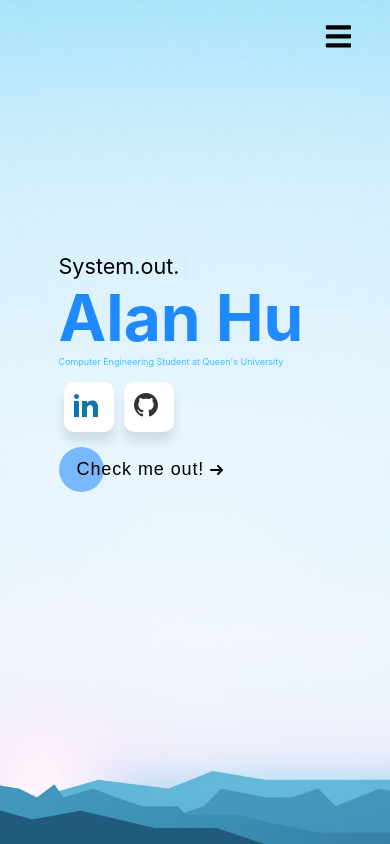
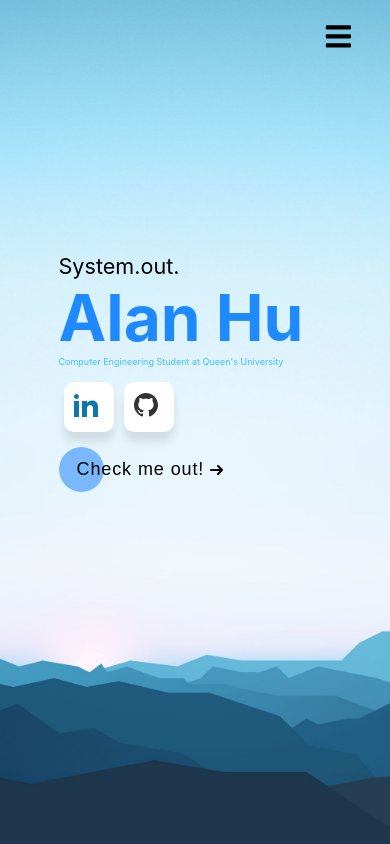
Before and after one commit to alhu45/alanhu-website, a React (Vite) app: page / in a window 390 px wide. Built offline with nearby package versions, Linux system fonts and the light colour scheme.

Commit message:
mobile issue

```diff
--- a/src/styles/Home.css
+++ b/src/styles/Home.css
@@ -21,32 +21,6 @@
     height: 100%;
     object-fit: cover;
     object-position: center;
-
-    transform: scale(1.3); /* default zoom */
-}
-
-/* Tablets */
-@media (max-width: 768px) {
-    .background-image {
-        transform: scale(1.4);
-        object-position: center top; /* keeps focus better */
-    }
-}
-
-/* Phones */
-@media (max-width: 480px) {
-    .background-image {
-        transform: scale(1.5);
-        object-position: center top;
-    }
-}
-
-/* Small phones (like iPhone SE) */
-@media (max-width: 375px) {
-    .background-image {
-        transform: scale(1.6);
-        object-position: center top;
-    }
 }
 
 header {
```
